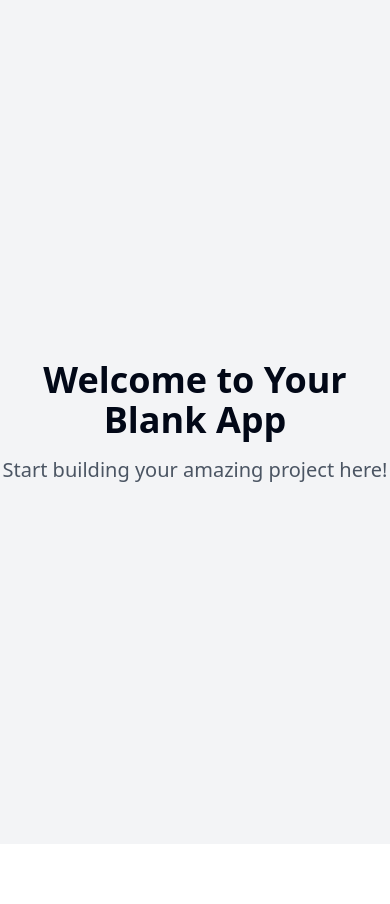
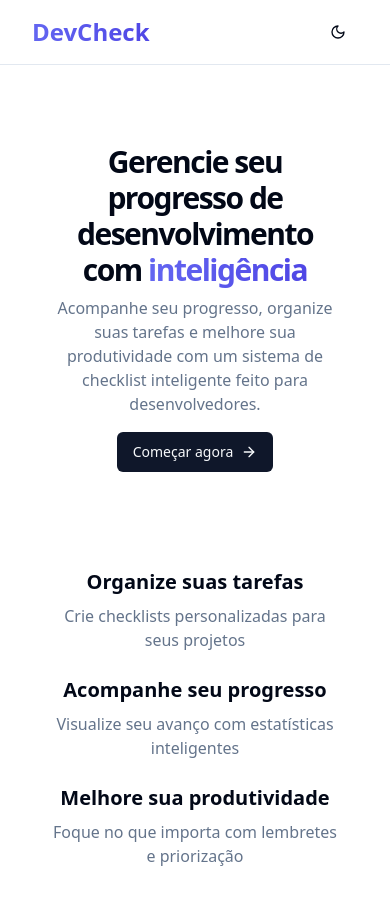
Before and after one commit to araujodgdev/devcheck-progress-flow, a React (Vite) app: page / in a window 390 px wide. Shown: the top 904 px of the page. Before the commit the page ends 844 px from the top, so only its background shows below. Built offline with nearby package versions, Linux system fonts and the light colour scheme.

Commit message:
feat: Implement DevCheck home page
Create a public home page for the DevCheck system with SEO, accessibility, dark mode, and a responsive, modern, minimalist layout.

```diff
--- a/index.html
+++ b/index.html
@@ -3,8 +3,9 @@
   <head>
     <meta charset="UTF-8" />
     <meta name="viewport" content="width=device-width, initial-scale=1.0" />
-    <title>devcheck-progress-flow</title>
-    <meta name="description" content="Lovable Generated Project" />
+    <title>DevCheck - Sistema Inteligente de Checklist para Desenvolvedores</title>
+    <meta name="description" content="Gerencie seu progresso de desenvolvimento com inteligência. Organize tarefas, acompanhe seu progresso e melhore sua produtividade." />
+    <meta name="keywords" content="checklist, desenvolvimento, produtividade, gerenciamento de tarefas, desenvolvedores" />
     <meta name="author" content="Lovable" />
 
     <meta property="og:title" content="devcheck-progress-flow" />
--- /dev/null
+++ b/src/components/layout/Header.tsx
@@ -0,0 +1,32 @@
+
+import { MoonIcon, SunIcon } from "lucide-react";
+import { Button } from "../ui/button";
+import { useTheme } from "next-themes";
+
+export function Header() {
+  const { theme, setTheme } = useTheme();
+
+  return (
+    <header className="fixed top-0 w-full z-50 border-b bg-background/80 backdrop-blur-sm">
+      <div className="container flex h-16 items-center justify-between">
+        <div className="flex items-center gap-2">
+          <span className="text-2xl font-bold bg-gradient-to-r from-indigo-500 to-indigo-600 bg-clip-text text-transparent">
+            DevCheck
+          </span>
+        </div>
+        <Button
+          variant="ghost"
+          size="icon"
+          aria-label={theme === "dark" ? "Ativar modo claro" : "Ativar modo escuro"}
+          onClick={() => setTheme(theme === "dark" ? "light" : "dark")}
+        >
+          {theme === "dark" ? (
+            <SunIcon className="h-5 w-5" />
+          ) : (
+            <MoonIcon className="h-5 w-5" />
+          )}
+        </Button>
+      </div>
+    </header>
+  );
+}
--- a/src/pages/Index.tsx
+++ b/src/pages/Index.tsx
@@ -1,14 +1,70 @@
-// Update this page (the content is just a fallback if you fail to update the page)
 
-const Index = () => {
+import { Header } from "@/components/layout/Header";
+import { Button } from "@/components/ui/button";
+import { ArrowRight } from "lucide-react";
+
+export default function Index() {
   return (
-    <div className="min-h-screen flex items-center justify-center bg-gray-100">
-      <div className="text-center">
-        <h1 className="text-4xl font-bold mb-4">Welcome to Your Blank App</h1>
-        <p className="text-xl text-gray-600">Start building your amazing project here!</p>
-      </div>
+    <div className="min-h-screen bg-background">
+      <Header />
+
+      <main className="container pt-24 pb-12">
+        <section className="py-12 md:py-24 lg:py-32">
+          <div className="container px-4 md:px-6">
+            <div className="flex flex-col items-center space-y-4 text-center">
+              <div className="space-y-2">
+                <h1 className="text-3xl font-bold tracking-tighter sm:text-4xl md:text-5xl">
+                  Gerencie seu progresso de desenvolvimento com{" "}
+                  <span className="bg-gradient-to-r from-indigo-500 to-indigo-600 bg-clip-text text-transparent">
+                    inteligência
+                  </span>
+                </h1>
+                <p className="mx-auto max-w-[700px] text-muted-foreground md:text-xl">
+                  Acompanhe seu progresso, organize suas tarefas e melhore sua produtividade
+                  com um sistema de checklist inteligente feito para desenvolvedores.
+                </p>
+              </div>
+              <div className="flex flex-col gap-2 min-[400px]:flex-row justify-center">
+                <Button className="gap-2">
+                  Começar agora
+                  <ArrowRight className="h-4 w-4" />
+                </Button>
+              </div>
+            </div>
+          </div>
+        </section>
+
+        <section className="py-12 md:py-24 lg:py-32">
+          <div className="container px-4 md:px-6">
+            <div className="grid gap-6 lg:grid-cols-3">
+              <div className="flex flex-col items-center space-y-4 text-center">
+                <div className="space-y-2">
+                  <h3 className="text-xl font-bold">Organize suas tarefas</h3>
+                  <p className="text-muted-foreground">
+                    Crie checklists personalizadas para seus projetos
+                  </p>
+                </div>
+              </div>
+              <div className="flex flex-col items-center space-y-4 text-center">
+                <div className="space-y-2">
+                  <h3 className="text-xl font-bold">Acompanhe seu progresso</h3>
+                  <p className="text-muted-foreground">
+                    Visualize seu avanço com estatísticas inteligentes
+                  </p>
+                </div>
+              </div>
+              <div className="flex flex-col items-center space-y-4 text-center">
+                <div className="space-y-2">
+                  <h3 className="text-xl font-bold">Melhore sua produtividade</h3>
+                  <p className="text-muted-foreground">
+                    Foque no que importa com lembretes e priorização
+                  </p>
+                </div>
+              </div>
+            </div>
+          </div>
+        </section>
+      </main>
     </div>
   );
-};
-
-export default Index;
+}
```
